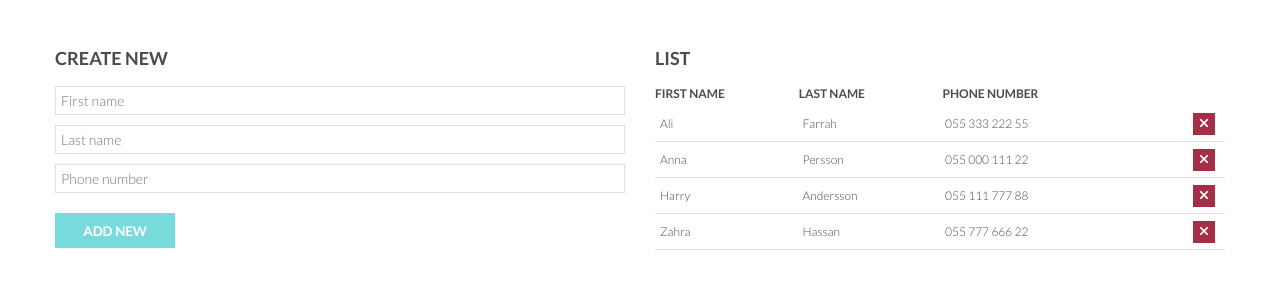
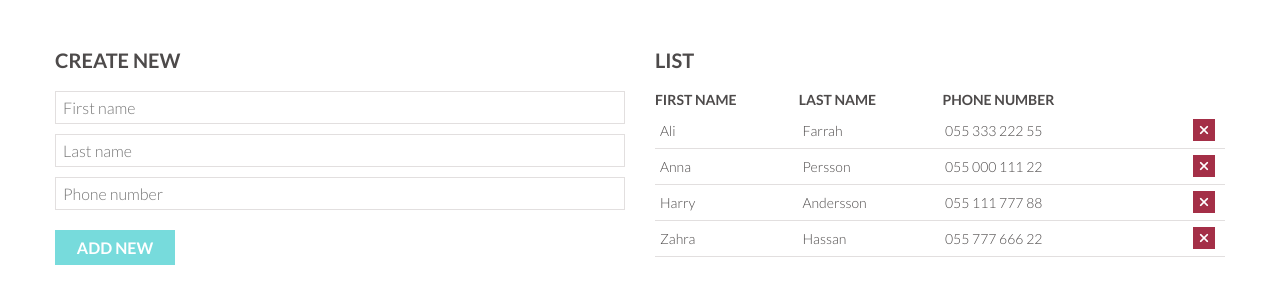
Before and after one commit to darcywinterhill/Code-test, a React (Create React App) app: page / in a window 1280 px wide. Shown: the top 304 px of the page. Built offline with nearby package versions, Linux system fonts and the light colour scheme.

Commit message:
started README, put input inside label, some styling for computer size

```diff
--- a/src/components/Form.js
+++ b/src/components/Form.js
@@ -31,7 +31,7 @@ const Form = () => {
 
   return (
     <FormContainer onSubmit={onFormSubmit}>
-      <Label htmlFor="firstname" />
+      <Label htmlFor="firstname">
       <Input
         id="firstname"
         type="text"
@@ -40,7 +40,8 @@ const Form = () => {
         value={firstName}
         onChange={(e) => setFirstName(e.target.value)}
       />
-      <Label htmlFor="lastname" />
+      </Label>
+      <Label htmlFor="lastname">
       <Input
         id="lastname"
         type="text"
@@ -49,7 +50,8 @@ const Form = () => {
         value={lastName}
         onChange={(e) => setLastName(e.target.value)}
       />
-      <Label htmlFor="phone" />
+      </Label>
+      <Label htmlFor="phone">
       <Input
         id="phone"
         type="text"
@@ -58,6 +60,7 @@ const Form = () => {
         value={phone}
         onChange={(e) => setPhone(e.target.value)}
       />
+      </Label>
       <SubmitButton type="submit">
         ADD NEW
       </SubmitButton>
@@ -72,18 +75,19 @@ const FormContainer = styled.form`
   flex-direction: column;
 `
 const Label = styled.label`
-`
-const Input = styled.input`
-  font-family: 'Lato', sans-serif;
-  font-size: 12px;
   padding: 5px;
   margin: 5px 0;
   border: solid 1px #e2dfdf;
+`
+const Input = styled.input`
+  font-size: 12px;
+  font-family: 'Lato', sans-serif;
+  border: none;
     @media (min-width: 768px) {
       font-size: 13px;
     }
     @media (min-width: 1025px) {
-      font-size: 14px;
+      font-size: 16px;
     }
 `
 const SubmitButton = styled.button`
@@ -97,4 +101,7 @@ const SubmitButton = styled.button`
   margin: 15px 0;
   border: none;
   cursor: pointer;
+    @media (min-width: 1025px) {
+      font-size: 16px;
+    }
 `
--- a/src/components/Heading.js
+++ b/src/components/Heading.js
@@ -17,4 +17,7 @@ const SectionHeading = styled.h1`
     @media (min-width: 768px) {
       font-size: 18px;
     }
+    @media (min-width: 1025px) {
+      font-size: 20px;
+    }
 `
--- a/src/components/ListSection.js
+++ b/src/components/ListSection.js
@@ -82,7 +82,7 @@ const ContentSection = styled.div`
       font-size: 11px;
     }
     @media (min-width: 1025px) {
-      font-size: 12px;
+      font-size: 14px;
     }
 `
 const TableContent = styled.div`
--- a/src/components/TableHeading.js
+++ b/src/components/TableHeading.js
@@ -21,6 +21,6 @@ const SectionHeading = styled.h2`
       font-size: 11px;
     }
     @media (min-width: 1025px) {
-      font-size: 12px;
+      font-size: 14px;
     }
 `
```
Also changed, not shown: 1 other file (tests, documents, lock files or other folders).
